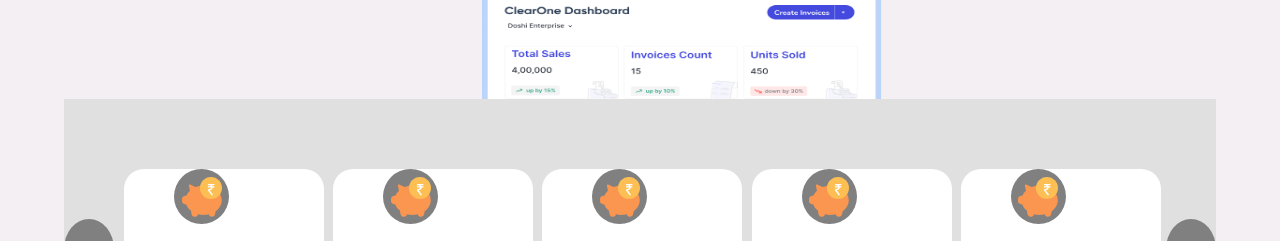
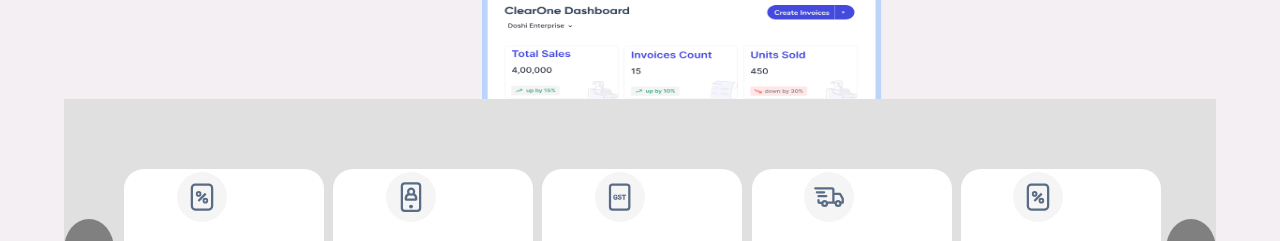
Before and after one commit to laxmankumar2000/clear_tax, a plain HTML site: page index.html in a window 1280 px wide. Shown: the part 536-777 px from the top of the page. Drawn offline with Linux system fonts and the light colour scheme.

Commit message:
updated new

```diff
--- a/Css/style.css
+++ b/Css/style.css
@@ -202,7 +202,7 @@ body{
 {
     width: 55px;
     height: 55px;
-    background-color: grey;
+    /* background-color: grey; */
     border-radius: 50%;
     margin-top: 50px;
     margin-left: 50px;
@@ -216,8 +216,8 @@ body{
     /* background-color: grey;
     border-radius: 50%; */
     text-align:center;
-    width: 40px;
-    height: 40px;
+    width: 50px;
+    height: 50px;
 
 }
 .section-2-container-boxes-text{
@@ -1010,6 +1010,11 @@ body{
     color: blue;
     font-size: 35px;
 
+
+}
+.footar-pics a img:hover{
+height: 30px;
+width: 30px;
 }
 /* Sectio -11 end */
 
--- a/index.html
+++ b/index.html
@@ -36,7 +36,7 @@
                                         <a class="top-type1-item" href="#">
                                             <div id="top-type1-item-left">
 
-                                            <img src="../Image/Capture-removebg-preview.png"  id="comman-type-for-top-img" height="50px" width="50px" alt="">
+                                            <img src="./Image/enterprise.svg"  id="comman-type-for-top-img" height="50px" width="50px" alt="">
                                             </div>
                                             <div class="top-type1-item-right">
                                             <p id="top-type1-item-right-p1">Enterprises</p>
@@ -409,7 +409,7 @@
                 <a href="#" id="section-2-container-boxes" style="">
                     <div class="section-2-container-boxes">
                         <div class="section-2-container-boxes-icon" >
-                            <img src="./Image/1605873617_taxsaving.svg" alt="">
+                            <img src="./Image/file_itr.svg" alt="">
                         </div>
                         <div class="section-2-container-boxes-text">
                             <h3>File ITR</h3>
@@ -421,7 +421,7 @@
                 <a href="#">
                     <div class="section-2-container-boxes">
                         <div class="section-2-container-boxes-icon" >
-                            <img src="./Image/1605873617_taxsaving.svg" alt="">
+                            <img src="./Image/black_app.svg" alt="">
                         </div>
                         <div class="section-2-container-boxes-text">
                             <h3>ClearInvest </h3>
@@ -433,7 +433,7 @@
                 <a href="#">
                     <div class="section-2-container-boxes">
                         <div class="section-2-container-boxes-icon" >
-                            <img src="./Image/1605873617_taxsaving.svg" alt="">
+                            <img src="./Image/ClearGst.svg" alt="">
                         </div>
                         <div class="section-2-container-boxes-text">
                             <h3>ClearGST</h3>
@@ -445,7 +445,7 @@
                 <a href="#">
                     <div class="section-2-container-boxes">
                         <div class="section-2-container-boxes-icon" >
-                            <img src="./Image/1605873617_taxsaving.svg" alt="">
+                            <img src="./Image/clear_e_waybill.svg" alt="">
                         </div>
                         <div class="section-2-container-boxes-text">
                             <h3>ClearE-Invoicing</h3>
@@ -457,7 +457,7 @@
                 <a href="#">
                     <div class="section-2-container-boxes">
                         <div class="section-2-container-boxes-icon" >
-                            <img src="./Image/1605873617_taxsaving.svg" alt="">
+                            <img src="./Image/file_itr.svg" alt="">
                         </div>
                         <div class="section-2-container-boxes-text">
                             <h3>File ITR</h3>
@@ -593,7 +593,7 @@
 
             <div class="section-4-second-boxes">
                 <div class="section-4-second-boxes-icon">
-                    <img src="./Image/1605873617_taxsaving.svg" alt="">
+                    <img src="./Image/unparrel.svg" alt="">
                 </div>
                 <div class="section-4-second-boxes-text">
                     <h2>Umparaleled <br>speed</h2>
@@ -604,7 +604,7 @@
 
             <div class="section-4-second-boxes">
                 <div class="section-4-second-boxes-icon">
-                    <img src="./Image/1605873617_taxsaving.svg" alt="">
+                    <img src="./Image/accurate.svg" alt="">
                 </div>
                 <div class="section-4-second-boxes-text">
                     <h2>Accurate <br>Compliance</h2>
@@ -652,7 +652,7 @@
                             <h2>250M <span>+</span></h2>
                             <p>Invoices uploaded</p>
                             <div class="section-6-right-container-left-boxes-icon">
-                                <img src="./Image/1605873617_taxsaving.svg" alt="">
+                                <img src="./Image/250+.svg" alt="">
                             </div>
                         </div>
 
@@ -662,7 +662,7 @@
                                 <h2>6M <span>+</span></h2>
                                 <p>Businesses visible</p>
                                 <div class="section-6-right-container-left-boxes-icon">
-                                    <img src="./Image/1605873617_taxsaving.svg" alt="">
+                                    <img src="./Image/6m.svg" alt="">
                                 </div>
                             </div>
 
@@ -674,7 +674,7 @@
                                 <h2>$300B <span>+</span></h2>
                                 <p>Trade value filled</p>
                                 <div class="section-6-right-container-left-boxes-icon">
-                                    <img src="./Image/1605873617_taxsaving.svg" alt="">
+                                    <img src="./Image/300b.svg" alt="">
                                 </div>
                             </div>
 
@@ -690,7 +690,7 @@
                             <h2>35,000 <span>+</span></h2>
                             <p>Retails investors</p>
                             <div class="section-6-right-container-left-boxes-icon">
-                                <img src="./Image/1605873617_taxsaving.svg" alt="">
+                                <img src="./Image/35000.svg" alt="">
                             </div>
                         </div>
 
@@ -702,7 +702,7 @@
                             <h2>6M <span>+</span></h2>
                             <p>Tax return Filled</p>
                             <div class="section-6-right-container-left-boxes-icon">
-                                <img src="./Image/1605873617_taxsaving.svg" alt="">
+                                <img src="./Image/6m+++.svg" alt="">
                             </div>
                         </div>
 
@@ -755,7 +755,7 @@
 
                     <div class="section-8-second-container-boxes" id="section-8-second-container-first-boxes">
                         <div class="section-8-second-container-boxes-icon">
-                            <img src="./Image/enterprise.svg" alt="">
+                            <img src="./Image/encry.svg" alt="">
                         </div>
                         <div class="section-8-second-container-text">
                             <h2>Encryption</h2>
@@ -767,7 +767,7 @@
 
                     <div class="section-8-second-container-boxes" >
                         <div class="section-8-second-container-boxes-icon">
-                            <img src="./Image/enterprise.svg" alt="">
+                            <img src="./Image/privacy.svg" alt="">
                         </div>
                         <div class="section-8-second-container-text">
                             <h2>Privacy</h2>
@@ -778,7 +778,7 @@
 
                     <div class="section-8-second-container-boxes" >
                         <div class="section-8-second-container-boxes-icon">
-                            <img src="./Image/enterprise.svg" alt="">
+                            <img src="./Image/data storage.svg" alt="">
                         </div>
                         <div class="section-8-second-container-text">
                             <h2>Data Storage</h2>
```
Also changed, not shown: Image/250+.svg (added), Image/300b.svg (added), Image/35000.svg (added), Image/6m+++.svg (added), Image/6m.svg (added), Image/accurate.svg (added), Image/data storage.svg (added), Image/encry.svg (added), Image/privacy.svg (added), Image/unparrel.svg (added).
